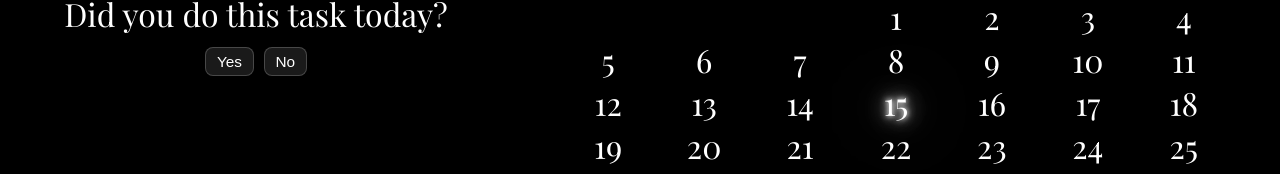
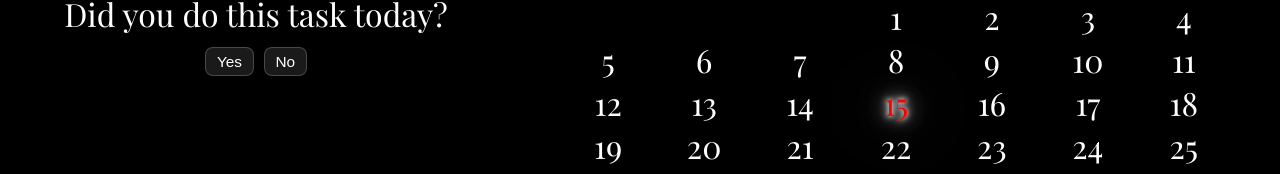
Before and after one commit to devtribal/watership, a React (Vite) app: page / in a window 1280 px wide. Both pictures are taken after a click on the button "Yes". Shown: the part 366-540 px from the top of the page. Built offline with nearby package versions, Linux system fonts and the light colour scheme; a web font is replaced by a local one.

Commit message:
feat: add ysaving completion status functionality

```diff
--- a/src/App.jsx
+++ b/src/App.jsx
@@ -1,16 +1,17 @@
-import { useState } from "react";
+import { useEffect, useState } from "react";
 import leftArrow from "./assets/left-arrow.svg";
 import rightArrow from "./assets/right-arrow.svg";
 const date = new Date();
 
-function Widget({ habits, selectedHabit }) {
-    // Get current month and year (Jan 2026) to display on calendar header
+function Widget({ habits, selectedHabit, selectedDate, setSelectedDate }) {
     const [year, setYear] = useState(date.getFullYear());
     const [month, setMonth] = useState(date.getMonth());
     const monthString = new Date(year, month).toLocaleString("default", { month: "short" });
     const [displayRightArrow, setDisplayRightArrow] = useState("none");
 
-    const [selectedDate, setSelectedDate] = useState(new Date(year, month, date.getDate()).toLocaleDateString("en-GB"));
+    useEffect(() => {
+        setSelectedDate(new Date(year, month, date.getDate()).toLocaleDateString("en-GB"));
+    }, []);
 
     function handleLeftArrow() {
         setDisplayRightArrow("block");
@@ -65,32 +66,17 @@ function Widget({ habits, selectedHabit }) {
 
             if (habit) {
                 if (habit.items.includes(currentDate) && currentDate === selectedDate) {
-                    dates.push(<div className={`completed-date selected-date date-box`}>{i}</div>);
+                    dates.push(<div className={`completed-date selected-date date-box`} key={i}>{i}</div>);
                 } else if (habit.items.includes(currentDate)) {
-                                        let placeholderDate = currentDate;
-                    dates.push(<div className={`completed-date date-box`} onClick={() => { setSelectedDate(placeholderDate)}}>{i}</div>);
+                    let placeholderDate = currentDate;
+                    dates.push(<div className={`completed-date date-box`} onClick={() => { setSelectedDate(placeholderDate)}} key={i}>{i}</div>);
                 } else if (currentDate === selectedDate) {
-                    dates.push(<div className={`selected-date date-box`}>{i}</div>);
+                    dates.push(<div className={`selected-date date-box`} key={i}>{i}</div>);
                 } else {
                     let placeholderDate = currentDate;
-                    dates.push(<div className={"date-box"} onClick={() => { setSelectedDate(placeholderDate); }} >{i}</div>);
+                    dates.push(<div className={"date-box"} onClick={() => { setSelectedDate(placeholderDate); }} key={i}>{i}</div>);
                 }
             }
-
-            // for (let x = 0; x < habits.length; x++) {
-            //     if (habits[x].category === selectedHabit) {
-            //         habits[x].items.forEach((date) => {
-            //             if (date === currentDate) {
-            //                 dates.push(<div className={`completed-date date-box`}>{i}</div>);
-            //             } else if (currentDate === selectedDate) {
-            //                 dates.push(<div className={`selected-date date-box`}>{i}</div>);
-            //             } else {
-            //                 let placeholderDate = currentDate;
-            //                 dates.push(<div className={"date-box"} onClick={() => { setSelectedDate(placeholderDate); }} >{i}</div>);
-            //             }
-            //         })
-            //     }
-            // }
         }
 
         return dates;
@@ -120,38 +106,50 @@ function Widget({ habits, selectedHabit }) {
 
 
 
-function Task({ onYesClick, onNoClick }) {
+function Task({ habits, setHabits, selectedDate, selectedHabit }) {
+    function handleYesButton() {
+        setHabits(prev => prev.map(h =>
+            h.category === selectedHabit
+            ? { ...h, items: [...h.items, selectedDate]}
+            : h
+        ))
+    }
+
+    function handleNoButton() {
+        setHabits(prev => prev.map(h => {
+            if (h.category === selectedHabit && h.items.includes(selectedDate)) {
+                const tempArray = h.items.slice();
+                const selectedDateIndex = tempArray.indexOf(selectedDate);
+                tempArray.splice(selectedDateIndex, 1);
+                return {...h, items: tempArray};
+            }
+            return h;
+        }))
+    }
+
     return (
         <div className="task-area">
             <p className="task-message">Did you do this task today?</p>
             <div className="task-button-wrapper">
-                <button className="task-button" onClick={onYesClick} >Yes</button>
-                <button className="task-button" onClick={onNoClick} >No</button>
+                <button className="task-button" onClick={handleYesButton} >Yes</button>
+                <button className="task-button" onClick={handleNoButton} >No</button>
             </div>
         </div>
     );
 }
 
 function App() {
-    const [, setTaskCompletion] = useState(null);
     const [selectedHabit, setSelectedHabit] = useState("coding");
+    const [selectedDate, setSelectedDate] = useState(null);
 
     const [habits, setHabits] = useState([
-        { category: "coding", items: ["19/05/2026", "15/05/2026"] }
+        { category: "coding", items: ["19/05/2026", "15/05/2026", "03/03/2026"] }
     ]);
-
-    function handleYesClick() {
-
-    }
-
-    function handleNoClick() {
-
-    }
 
     return (
         <div className="wrapper" >
-            <Task onYesClick={handleYesClick} onNoClick={handleNoClick} />
-            <Widget habits={habits} selectedHabit={selectedHabit} />
+            <Task habits={habits} setHabits={setHabits} selectedDate={selectedDate} selectedHabit={selectedHabit} />
+            <Widget habits={habits} selectedHabit={selectedHabit} selectedDate={selectedDate} setSelectedDate={setSelectedDate} />
         </div>
     );
 }
--- a/src/index.css
+++ b/src/index.css
@@ -70,6 +70,7 @@ body {
 }
 
 .task-message {
+    text-align: center;
     margin: 0 !important;
     padding: 0;
     border: 0;
```
